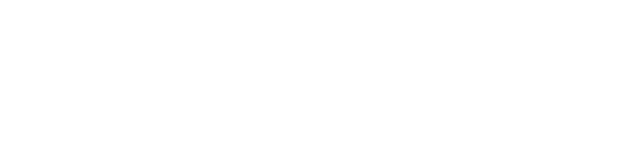
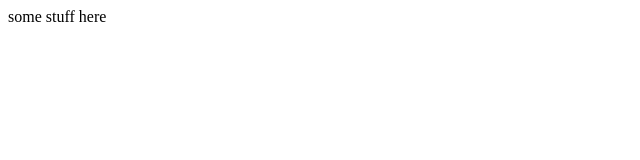
Before and after one commit to SubehMu/subeh.me, a plain HTML site: page index.html in a window 1280 px wide. Shown: the whole page, without its empty margins (0-640 px from the left). Drawn offline with Linux system fonts and the light colour scheme.

Commit message:
Update index.html

```diff
--- a/index.html
+++ b/index.html
@@ -10,4 +10,7 @@
 
 
     </body>
+    <footer>
+        some stuff here
+    </footer>
 </html>
```
